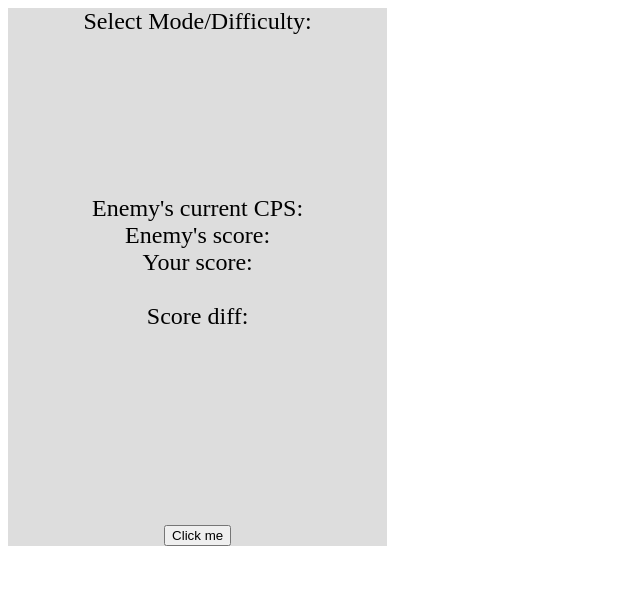
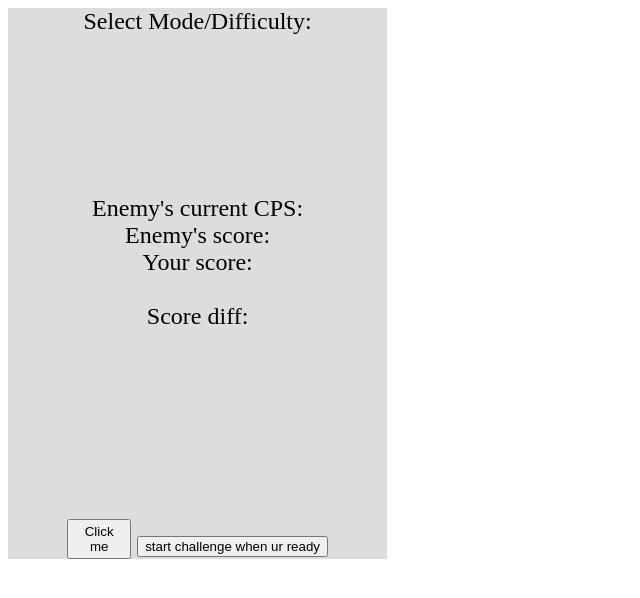
Before and after one commit to AlgoMarbler/rampUpChallenge, a plain HTML site: page index.html in a window 1280 px wide. Shown: the whole page, without its empty margins (0-640 px from the left). Drawn offline with Linux system fonts and the light colour scheme.

Commit message:
Update index.html

```diff
--- a/index.html
+++ b/index.html
@@ -41,6 +41,9 @@
         function addScore() {
         	score++;
         	document.getElementById('your-display').innerHTML = "Your score: " + score;
+        }
+
+        function start(argument) {
 	        setInterval(rampup, 200);
 	        setInterval(updat, 10);
 			setTimeout(enemy, 1000);
@@ -82,7 +85,8 @@
 			<br>
 			<div id="diff-display">Score diff: </div>
 			<br><br><br><br><br><br><br>
-			<button onClick="addScore()">Click me</button>
+			<button style="height: 5vh; width: 5vw" onClick="addScore()">Click me</button>
+			<button onClick="start()">start challenge when ur ready</button>
 
 		</div>
 	</div>
```
